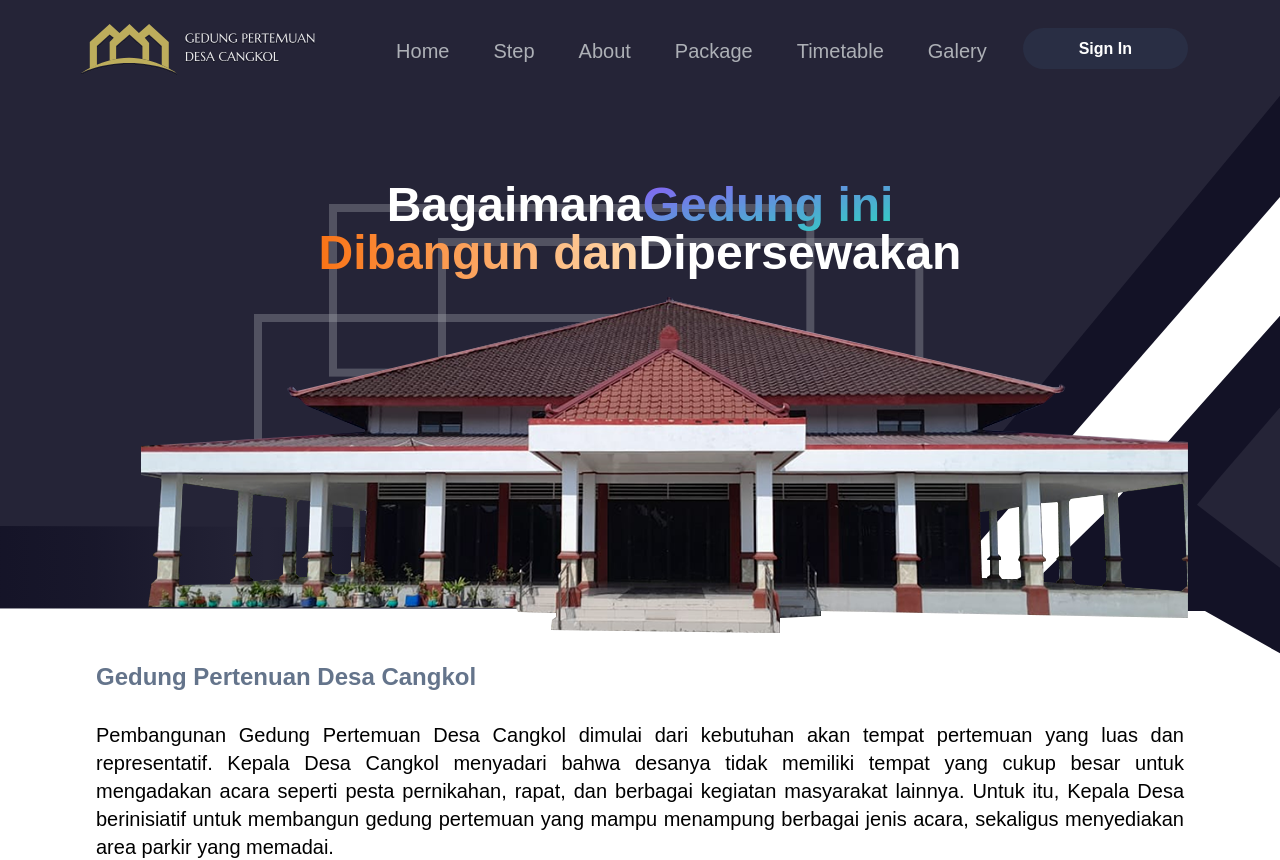
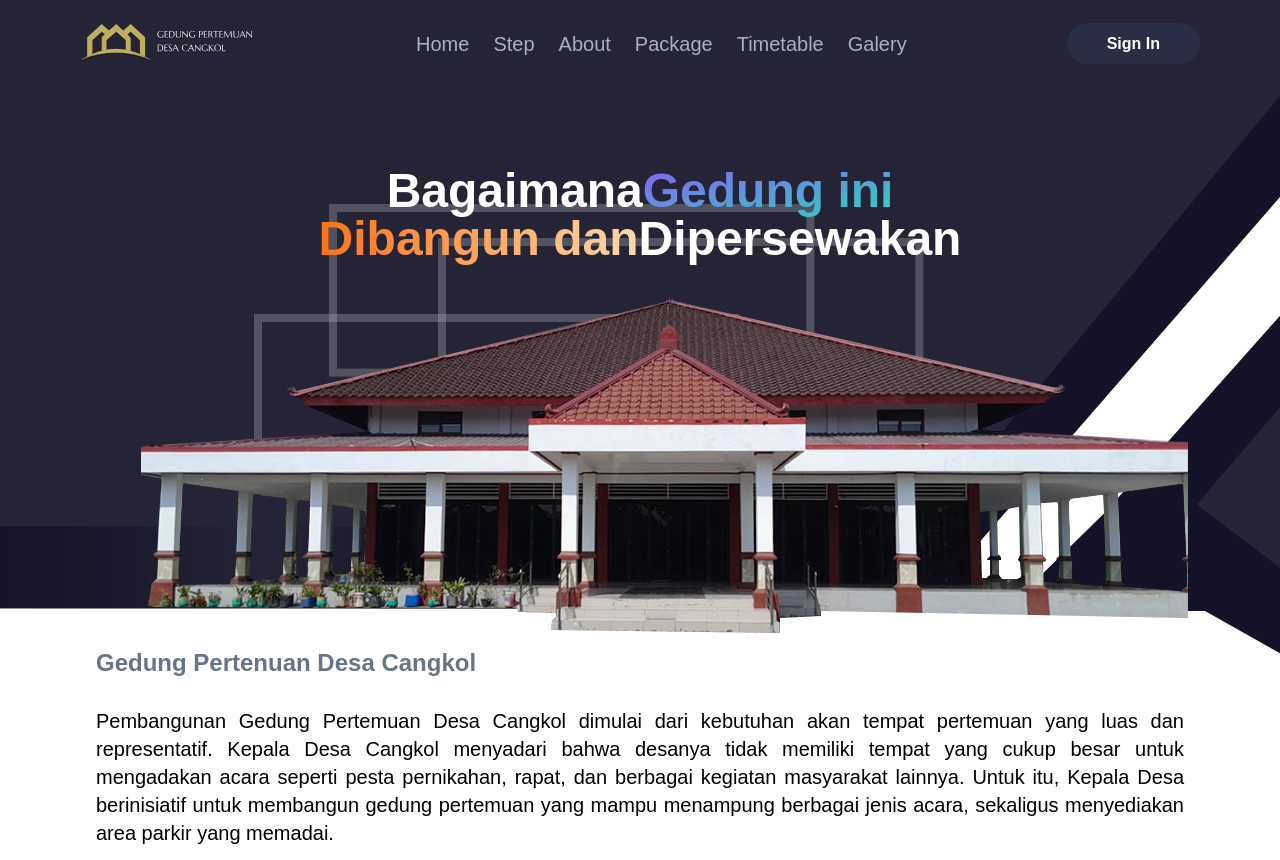
Before and after one commit to faridkinyobi/next-landing-page-sewa-gedung, a Next.js app: page /about in a window 1280 px wide. Shown: the top 860 px of the page. Built offline with nearby package versions, Linux system fonts and the light colour scheme.

Commit message:
update navlending

```diff
--- a/components/NavbarLending.tsx
+++ b/components/NavbarLending.tsx
@@ -5,7 +5,7 @@ import NavLink from "./NavLink";
 import Cookies from "js-cookie";
 import Navdown from "./Navdown";
 import NavData from "./itemsData";
-import Image from './ImgComponen';
+import Image from "next/image";
 import logoNav from "../public/Image/logo5coklat.svg";
 type useState = {
   clicked: boolean;
@@ -44,9 +44,9 @@ const NavbarLending = () => {
 
   return (
     <nav className="w-full md:py-2">
-      <div className="padding-container flexBetween max-w-auto h-auto">
+      <div className="padding-container flexBetween">
         <Image
-          className={` left-28 md:left-96 lg:static md:top-6 w-60 h-auto ${
+          className={` left-28 md:left-96 lg:static md:top-6 w-44 h-auto ${
             token ? "absolute" : "static "
           }`}
           src={logoNav}
@@ -77,7 +77,10 @@ const NavbarLending = () => {
           }`}
         >
           {NavData.NavbarItem.map((item, index) => (
-            <li className="  list-none lg:my-auto md:mr-5 my-5" key={index}>
+            <li
+              className="  list-none lg:my-auto md:mr-4 lg:mx-0 my-5"
+              key={index}
+            >
               <NavLink
                 className=" text-xl font-medium mx-2 text-gray-10 hover:text-white-20/90"
                 href={item.url}
@@ -86,6 +89,7 @@ const NavbarLending = () => {
               </NavLink>
             </li>
           ))}
+        </div>
         <div className="lg:static mx-5 md:mx-0">
           {router.pathname !== "/signin" && (
             <div className={`lg:block ${token ? "hidden" : ""}`}>
@@ -112,7 +116,6 @@ const NavbarLending = () => {
             </div>
           )}
         </div>
-        </div>
         <div
           className="absolute top-0 md:top-1 right-0 m-5 p-1 rounded-xl border-2 border-gray-10 lg:hidden ms:hidden active:border-white-10 mr-7"
           onClick={handleClick}
--- a/styles/globals.css
+++ b/styles/globals.css
@@ -48,7 +48,7 @@ body {
 @layer utilities {
 
   .btn_blue {
-    @apply xl:py-3 py-4 px-[7.5rem]  lg:px-14  text-white-10 bg-blue-20 hover:bg-slate-400/25 cursor-pointer transition ease-out text-center active:outline focus:outline-gray-10
+    @apply lg:py-3 py-4 px-[7.5rem] md:px-10   text-white-10 bg-blue-20 hover:bg-slate-400/25 cursor-pointer transition ease-out text-center active:outline focus:outline-gray-10
   }
 
   .btn_green {
```
Lines whose indentation alone changed are shown as unchanged.
